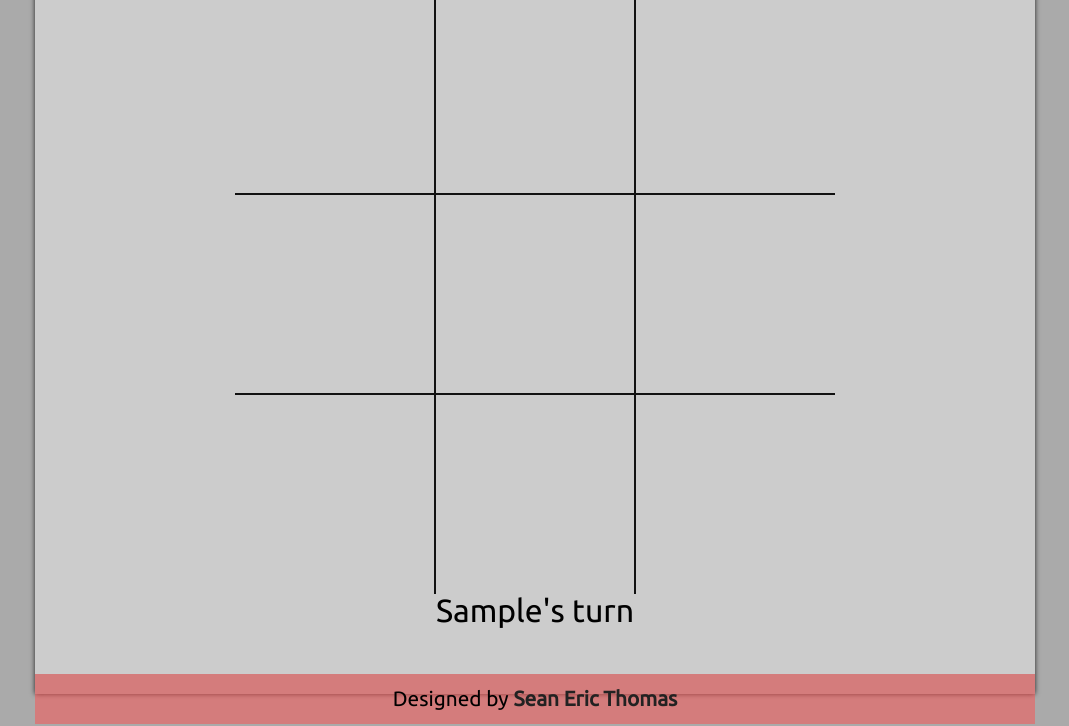
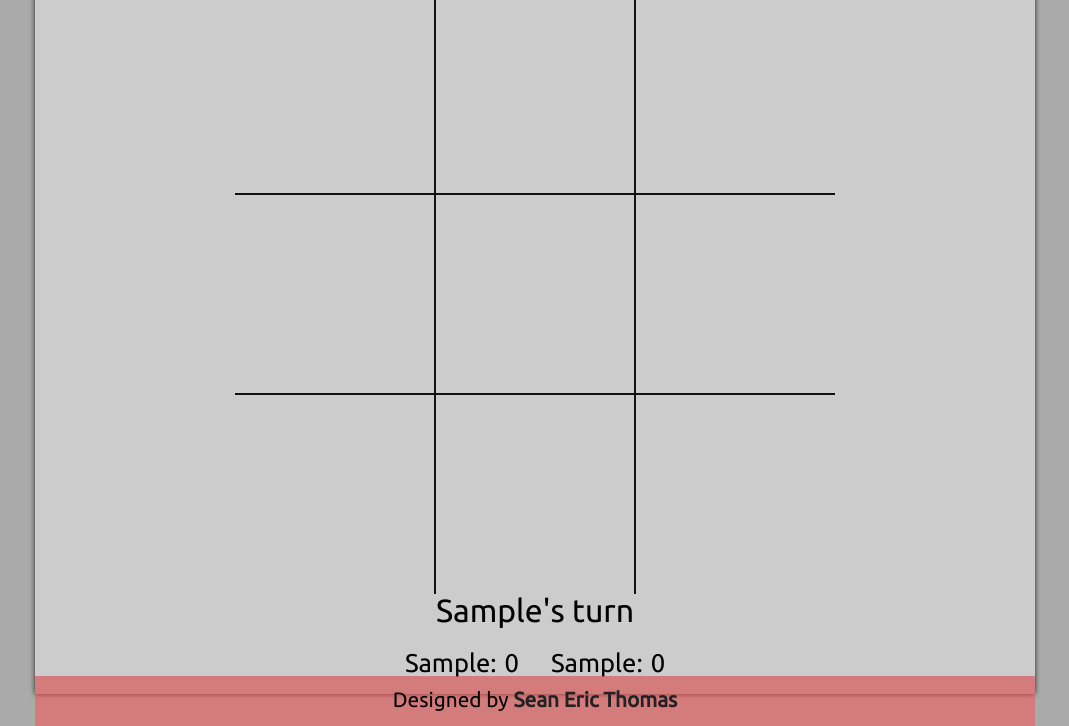
Before and after one commit to MongrelArchitect/tic-tac-toe, a website: page index.html in a window 1280 px wide. Both pictures are taken after typing "Sample", "Sample", "Sample", "Sample" into the empty fields and a click on the button "START". Shown: the part 106-832 px from the top of the page, without its empty margins (105-1174 px from the left). Drawn offline with Linux system fonts and the light colour scheme.

Commit message:
Display running scores of games won

```diff
--- a/index.html
+++ b/index.html
@@ -52,7 +52,8 @@
                   maxlength="1"
                 />
                 <div class="type">
-                  <label for="human">Human
+                  <label for="human"
+                    >Human
                     <input
                       type="radio"
                       id="human"
@@ -61,7 +62,8 @@
                       checked
                     />
                   </label>
-                  <label for="comp">Computer
+                  <label for="comp"
+                    >Computer
                     <input
                       type="radio"
                       id="comp"
@@ -90,6 +92,16 @@
         </div>
         <div class="game-info">
           <p class="current-player"></p>
+          <div class="running-score">
+          <div>
+            <span class="running-one-name">Player One:</span>
+            <span class="running-one-score">0</span>
+          </div>
+          <div>
+            <span class="running-two-name">Player Two:</span>
+            <span class="running-two-score">0</span>
+          </div>
+          </div>
         </div>
       </div>
       <div class="footer">
--- a/script.js
+++ b/script.js
@@ -220,10 +220,10 @@ const displayControl = (() => {
     for (let i = 0; i < gridCells.length; i += 1) {
       gridCells[i].textContent = gameBoard.board[i];
     }
-    const gameInfo = document.querySelector('.game-info');
-    gameInfo.textContent = `${gameBoard.whoseTurn().name}'s turn`;
+    const currentPlayer = document.querySelector('.current-player');
+    currentPlayer.textContent = `${gameBoard.whoseTurn().name}'s turn`;
     if (gameBoard.playerTwo.isComp) {
-      gameInfo.textContent = 'Playing against computer';
+      currentPlayer.textContent = 'Playing against computer';
     }
   };
 
@@ -244,6 +244,21 @@ const displayControl = (() => {
       header.classList.remove('extended');
       drawBoard();
     });
+  };
+
+  const runningScore = (winner) => {
+    const runningOneName = document.querySelector('.running-one-name');
+    const runningTwoName = document.querySelector('.running-two-name');
+    const runningOneScore = document.querySelector('.running-one-score');
+    const runningTwoScore = document.querySelector('.running-two-score');
+    runningOneName.textContent = `${gameBoard.playerOne.name}:`;
+    runningTwoName.textContent = `${gameBoard.playerTwo.name}:`;
+    if (winner === gameBoard.playerOne) {
+      runningOneScore.textContent = +runningOneScore.textContent + 1;
+    }
+    if (winner === gameBoard.playerTwo) {
+      runningTwoScore.textContent = +runningTwoScore.textContent + 1;
+    }
   };
 
   const setupGame = () => {
@@ -289,11 +304,17 @@ const displayControl = (() => {
 
       header.classList.remove('extended');
       gameSettings.classList.add('hidden');
+      runningScore();
       drawBoard();
     });
   };
 
-  return { drawBoard, showReset, setupGame };
+  return {
+    drawBoard,
+    showReset,
+    setupGame,
+    runningScore,
+  };
 })();
 
 const gameControl = (() => {
@@ -305,6 +326,7 @@ const gameControl = (() => {
         displayControl.drawBoard();
         if (gameBoard.checkWinner() !== null) {
           displayControl.showReset(gameBoard.checkWinner());
+          displayControl.runningScore(gameBoard.checkWinner());
         }
       });
     });
--- a/styles/style.css
+++ b/styles/style.css
@@ -26,7 +26,7 @@ body {
   background: #ccc;
   display: grid;
   grid-area: 2 / 1 / 3 / 2;
-  grid-template-rows: 1fr 80px;
+  grid-template-rows: 1fr min(1fr, 100px);
   justify-items: center;
 }
 
@@ -58,8 +58,10 @@ body {
 }
 
 .game-info {
-  align-self: start;
+  display: flex;
+  flex-direction: column;
   font-size: 2rem;
+  gap: 24px;
   text-align: center;
 }
 
@@ -184,6 +186,21 @@ body {
   display: none;
 }
 
+.running-score {
+  display: flex;
+  font-size: 1.6rem;
+  gap: 32px;
+  justify-content: space-between;
+}
+
+.running-score > div {
+  align-content: center;
+  display: flex;
+  flex-wrap: wrap;
+  justify-content: center;
+  gap: 8px;
+}
+
 .type {
   justify-content: space-between;
   display: flex;
```
